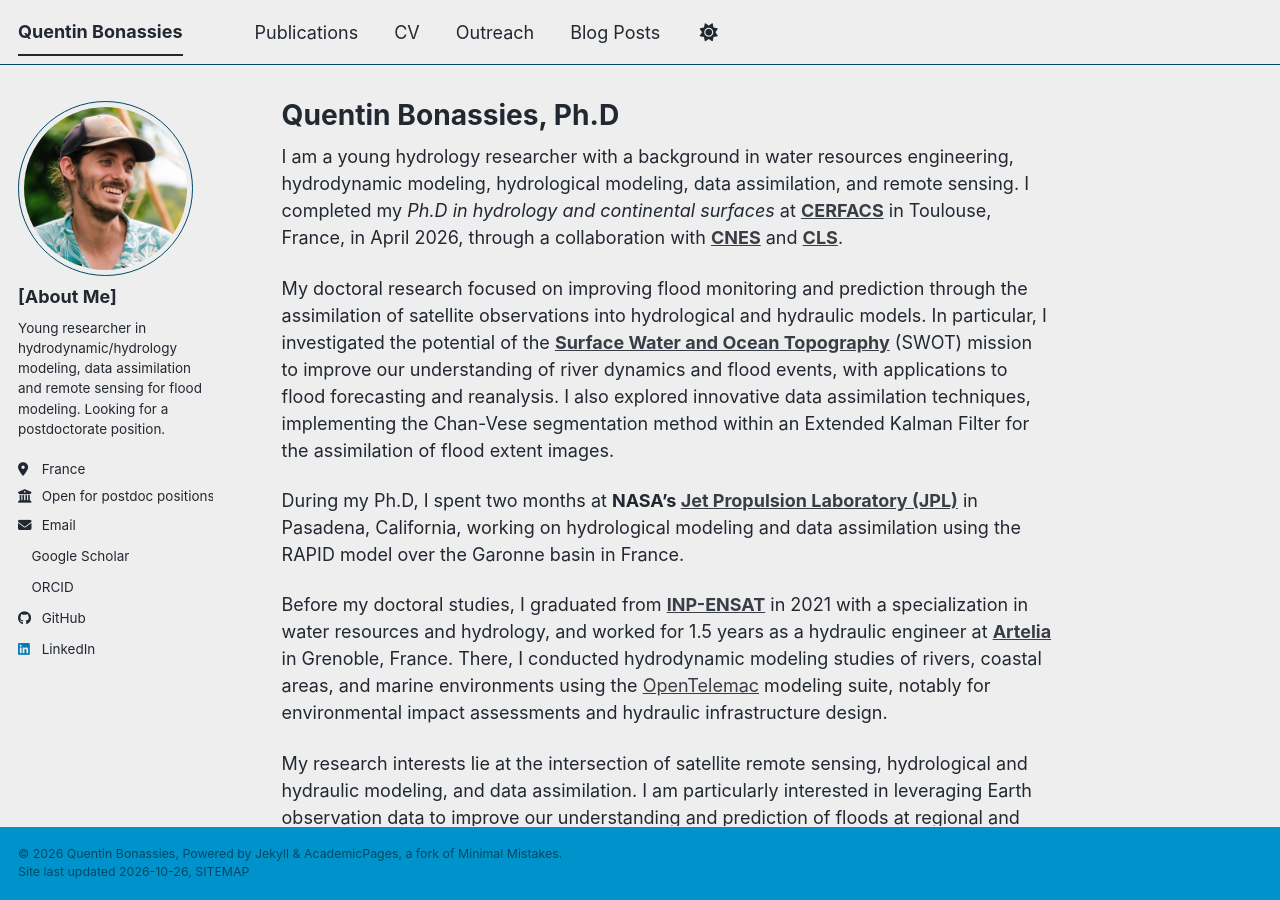
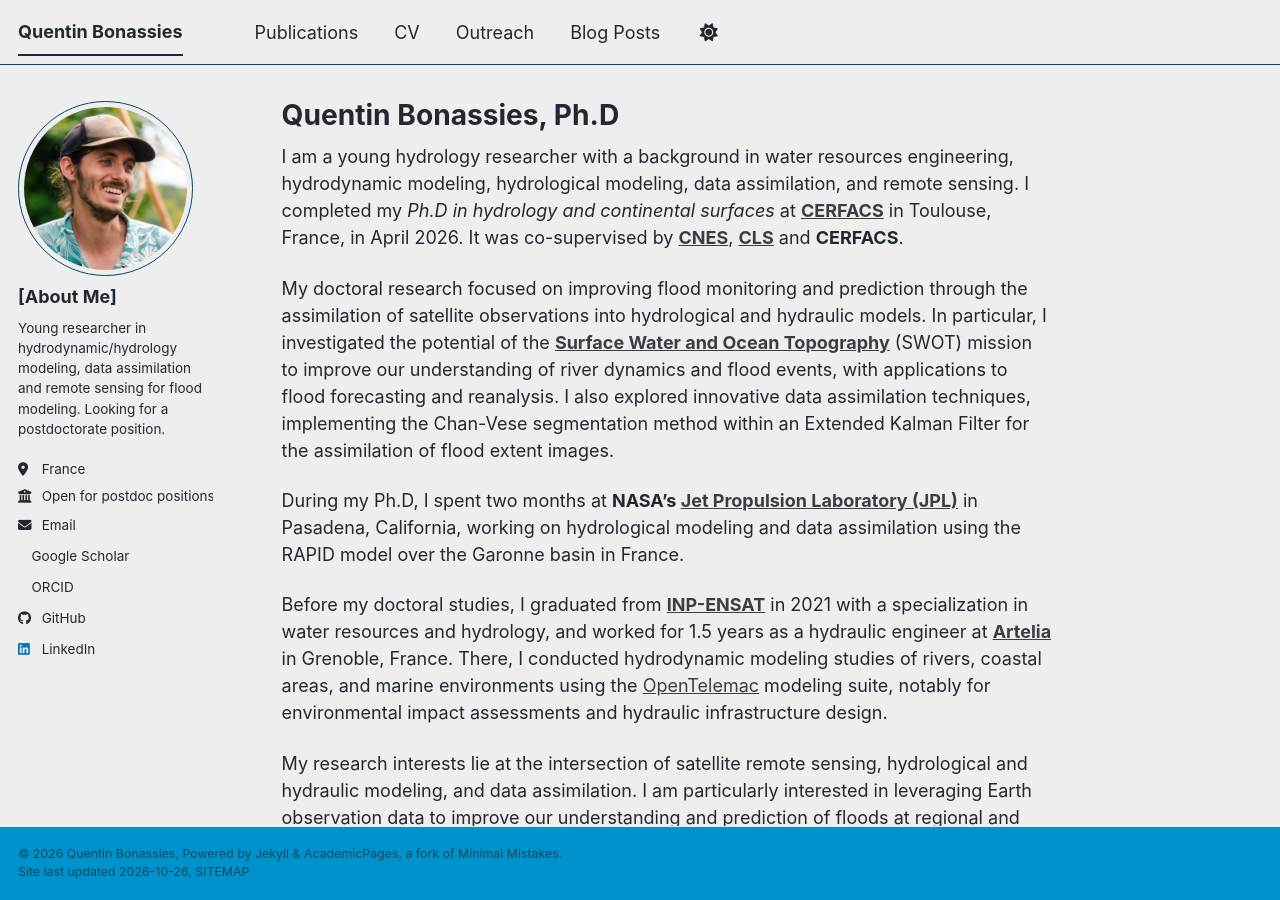
Before and after one commit to quentinbns/quentinbns.github.io, a Jekyll site: the page built from _pages/about.md, in a window 1280 px wide and 900 px high. Built offline with Jekyll 4.4.1, drawn with Linux system fonts in a browser that asks for light colours; a style sheet for code colours, icons or effects is not loaded.

Commit message:
test about.md

```diff
--- a/_pages/about.md
+++ b/_pages/about.md
@@ -7,7 +7,7 @@ redirect_from:
   - /about.html
 ---
 
-I am a young hydrology researcher with a background in water resources engineering, hydrodynamic modeling, hydrological modeling, data assimilation, and remote sensing. I completed my <i>Ph.D in hydrology and continental surfaces</i> at <b>[CERFACS](https://www.cerfacs.fr/)</b> in Toulouse, France, in April 2026, through a collaboration with <b>[CNES](https://www.cnes.fr/)</b> and <b>[CLS](https://www.cls.fr/)</b>.
+I am a young hydrology researcher with a background in water resources engineering, hydrodynamic modeling, hydrological modeling, data assimilation, and remote sensing. I completed my <i>Ph.D in hydrology and continental surfaces</i> at <b>[CERFACS](https://www.cerfacs.fr/)</b> in Toulouse, France, in April 2026. It was co-supervised by <b>[CNES](https://www.cnes.fr/)</b>, <b>[CLS](https://www.cls.fr/)</b> and <b>CERFACS</b>.
 
 My doctoral research focused on improving flood monitoring and prediction through the assimilation of satellite observations into hydrological and hydraulic models. In particular, I investigated the potential of the <b>[Surface Water and Ocean Topography](https://swot.jpl.nasa.gov/)</b> (SWOT) mission to improve our understanding of river dynamics and flood events, with applications to flood forecasting and reanalysis. I also explored innovative data assimilation techniques, implementing the Chan-Vese segmentation method within an Extended Kalman Filter for the assimilation of flood extent images.
 
```
